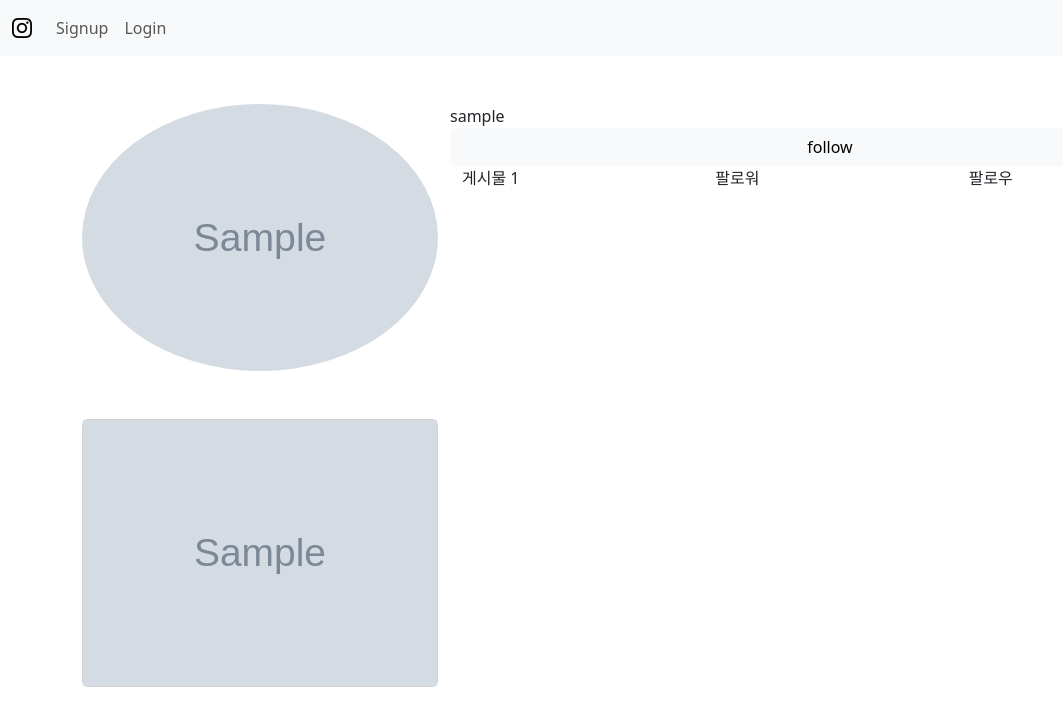
After one commit to yootina/Insta, a Django app: a page that uses templates/_nav.html in a window 1280 px wide. The commit adds this page. Shown: the top 726 px of the page, without its empty margins (0-1063 px from the left). Run offline with Django 4.2, Linux system fonts and the light colour scheme; tables that the repository leaves empty hold one stand-in row (values such as "Sample post"); grey boxes marked "Sample" are stand-in pictures; some libraries are stand-ins or nearby versions.

Commit message:
accounts profile 기능 구현

```diff
--- /dev/null
+++ b/accounts/templates/profile.html
@@ -0,0 +1,32 @@
+{% extends 'base.html' %}
+
+
+
+{% block body %}
+    <div class="row my-5">
+        <div class="col-4">
+            <img src="{{ user_info.profile_image.url }}" alt="" class="rounded-circle img-fluid">
+        </div>
+        <div class="col-8">
+            <div class="row">
+                {{ user_info }}
+                <a href="" class="btn btn-light">follow</a>
+            </div>
+            <div class="row">
+                <div class="col">게시물 {{ user_info.post_set.all|length }}</div>
+                <div class="col">팔로워</div>
+                <div class="col">팔로우</div>
+            </div>
+        </div>
+    </div>
+
+    <div class="row row-cols-3 my-5">
+        {% for post in user_info.post_set.all %}
+            <div class="col">
+                <div class="card">
+                    <img src="{{ post.image.url }}" alt="">
+                </div>
+            </div>
+        {% endfor %}
+    </div>
+{% endblock %}
--- a/accounts/urls.py
+++ b/accounts/urls.py
@@ -6,4 +6,6 @@ app_name = 'accounts'
 urlpatterns = [
     path('signup/', views.signup, name='signup'),
     path('login/', views.login, name='login'),
+    path('logout/', views.logout, name='logout'),
+    path('<str:username>/', views.profile, name='profile'),
 ]
--- a/accounts/views.py
+++ b/accounts/views.py
@@ -1,6 +1,8 @@
 from django.shortcuts import render, redirect
 from .forms import CustomUserCreationForm, CustomAuthenticationForm
 from django.contrib.auth import login as auth_login
+from django.contrib.auth import logout as auth_logout
+from .models import User
 # Create your views here.
 
 def signup(request):
@@ -18,6 +20,8 @@ def signup(request):
     }
     return render(request, 'accounts_form.html', context)
 
+
+
 def login(request):
     if request.method == 'POST':
         form = CustomAuthenticationForm(request, request.POST)
@@ -32,3 +36,18 @@ def login(request):
         'form': form,
     }
     return render(request, 'accounts_form.html', context)
+
+
+
+def logout(request):
+    auth_logout(request)
+    return redirect('accounts:login')
+
+
+def profile(request, username):
+    user_info = User.objects.get(username=username)
+
+    context = {
+        'user_info': user_info,
+    }
+    return render(request, 'profile.html', context)
--- a/posts/templates/_card.html
+++ b/posts/templates/_card.html
@@ -3,7 +3,9 @@
 
     <div class="card-header">
         <img src="{{ post.user.profile_image.url }}" alt="" class="rounded-circle" width="30px">
-        {{ post.user }}
+        <a href="{% url 'accounts:profile' username=post.user %}" class="text-reset text-decoration-none">
+            {{ post.user }}
+        </a>
     </div>
 
     <img src="{{ post.image.url }}" alt="">
--- a/posts/views.py
+++ b/posts/views.py
@@ -1,6 +1,7 @@
 from django.shortcuts import render, redirect
 from .models import Post
 from .forms import PostForm
+from django.contrib.auth.decorators import login_required
 
 # Create your views here.
 
@@ -12,7 +13,7 @@ def index(request):
     }
     return render(request, 'index.html', context)
 
-
+@login_required
 def create(request):
     if request.method == 'POST':
         form = PostForm(request.POST, request.FILES)
--- a/templates/_nav.html
+++ b/templates/_nav.html
@@ -11,6 +11,7 @@
             <div class="navbar-nav">
             {% if user.is_authenticated %}
                 <a class="nav-link active" aria-current="page" href="{% url 'posts:create' %}">Create</a>
+                <a class="nav-link" href="{% url 'accounts:logout' %}">Logout</a>
                 <a class="nav-link disabled" aria-disabled="true">{{ user }}</a>
             {% else %}
                 <a class="nav-link" href="{% url 'accounts:signup' %}">Signup</a>
```
